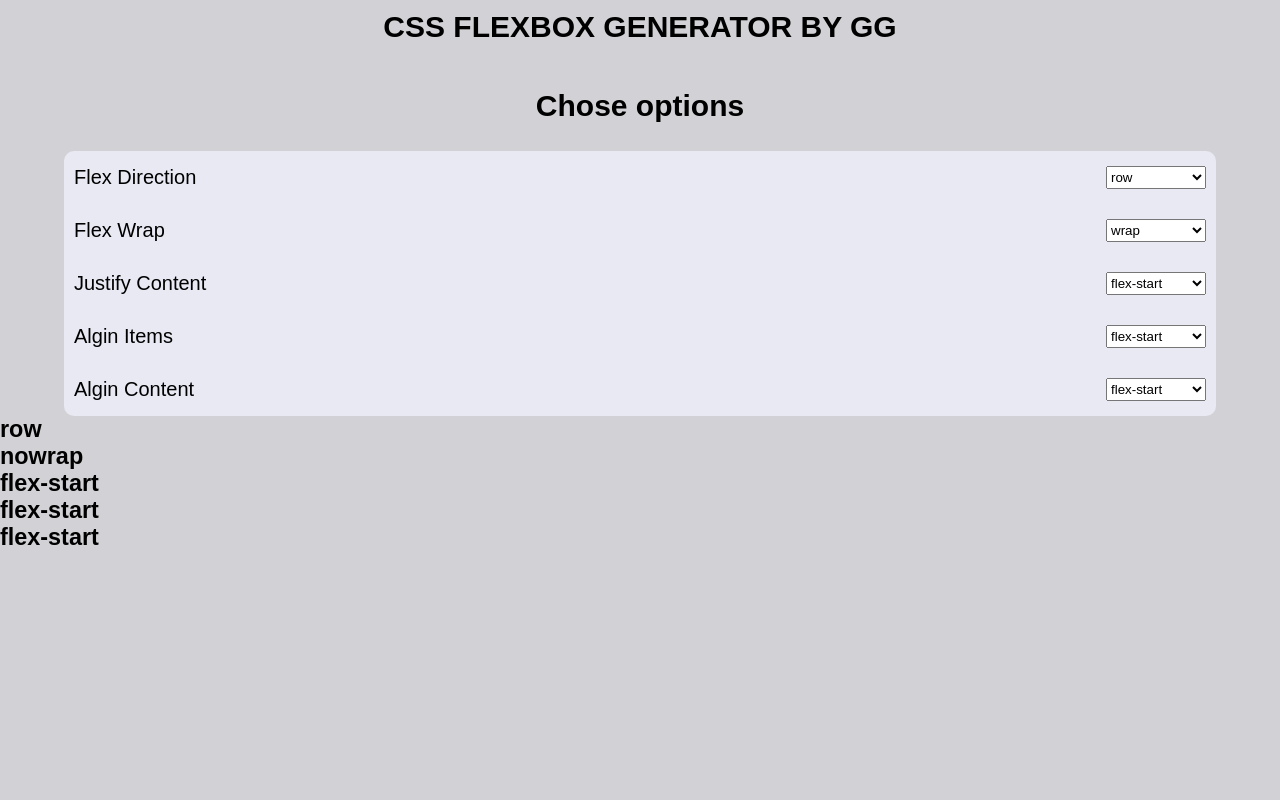
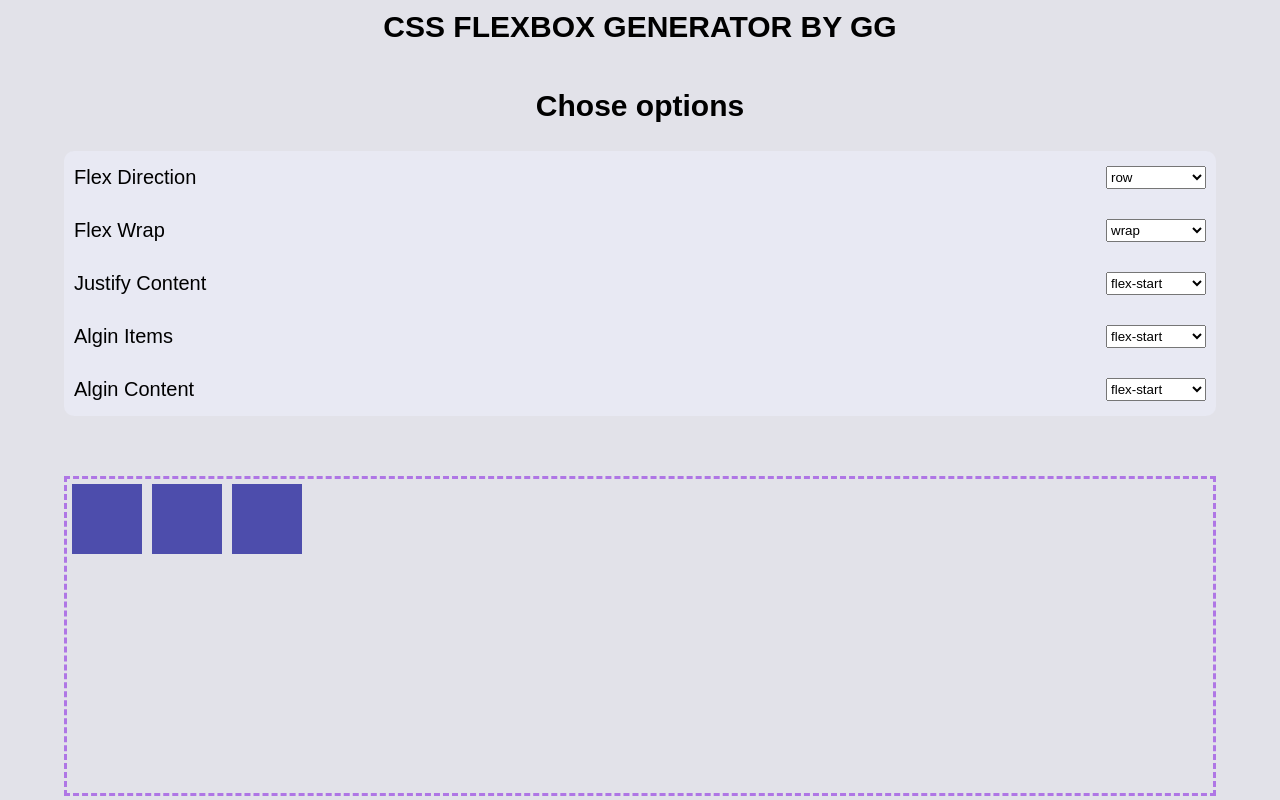
Before and after one commit to GrzeCHu-a11y/flexbox-generator, a React (Vite) app: page / in a window 1280 px wide. Built offline with nearby package versions, Linux system fonts and the light colour scheme.

Commit message:
sandbox  1.0

```diff
--- a/package.json
+++ b/package.json
@@ -4,7 +4,7 @@
   "version": "0.0.0",
   "type": "module",
   "scripts": {
-    "dev": "vite",
+    "dev": "vite --host",
     "build": "vite build",
     "lint": "eslint src --ext js,jsx --report-unused-disable-directives --max-warnings 0",
     "preview": "vite preview"
--- a/src/components/organisms/Form/Form.jsx
+++ b/src/components/organisms/Form/Form.jsx
@@ -58,10 +58,10 @@ const Form = () => {
           </select>
         </div>
         <div className={style.item}>
-          <label htmlFor="alginItems" className={style.label}>
+          <label htmlFor="alignItems" className={style.label}>
             Algin Items
           </label>
-          <select name="alginItems" id="alginItems" className={style.select} onChange={(e) => handleValueChange("alginItems", e.target.value)}>
+          <select name="alignItems" id="alignItems" className={style.select} onChange={(e) => handleValueChange("alignItems", e.target.value)}>
             <option value="flex-start">flex-start</option>
             <option value="flex-end">flex-end</option>
             <option value="center">center</option>
@@ -74,10 +74,10 @@ const Form = () => {
             Algin Content
           </label>
           <select
-            name="alginContent"
-            id="alginContent"
+            name="alignContent"
+            id="alignContent"
             className={style.select}
-            onChange={(e) => handleValueChange("alginContent", e.target.value)}
+            onChange={(e) => handleValueChange("alignContent", e.target.value)}
           >
             <option value="flex-start">flex-start</option>
             <option value="flex-end">flex-end</option>
--- a/src/components/organisms/Sandbox/Sandbox.jsx
+++ b/src/components/organisms/Sandbox/Sandbox.jsx
@@ -1,19 +1,33 @@
 import React, { useContext } from "react";
 import { FormContext } from "../../../context/DataContext";
+import style from "./Sandbox.module.scss";
 
 const Sandbox = () => {
   const context = useContext(FormContext);
-  console.log(context);
-  // console.log(context.flexDirection);
+  console.log(context.value.alignContent);
   return (
-    <div>
-      <h3>{context.value.flexDirection}</h3>
-      <h3>{context.value.flexWrap}</h3>
-      <h3>{context.value.justifyContent}</h3>
-      <h3>{context.value.alginItems}</h3>
-      <h3>{context.value.alginContent}</h3>
+    <div
+      className={style.sandboxContainer}
+      style={{
+        flexDirection: context.value.flexDirection,
+        flexWrap: context.value.flexWrap,
+        justifyContent: context.value.justifyContent,
+        alignItems: context.value.alignItems,
+        alignContent: context.value.alignContent,
+      }}
+    >
+      <div className={style.item}></div>
+      <div className={style.item}></div>
+      <div className={style.item}></div>
     </div>
   );
 };
 
 export default Sandbox;
+{
+  /* <h3>{context.value.flexDirection}</h3>
+<h3>{context.value.flexWrap}</h3>
+<h3>{context.value.justifyContent}</h3>
+<h3>{context.value.alginItems}</h3>
+<h3>{context.value.alginContent}</h3> */
+}
--- /dev/null
+++ b/src/components/organisms/Sandbox/Sandbox.module.scss
@@ -0,0 +1,15 @@
+.sandboxContainer {
+    display: flex;
+    width: 90%;
+    margin: 0 auto;
+    margin-top: 60px;
+    height: 40vh;
+    border: 3px dashed rgb(175, 118, 229);
+}
+
+.item {
+    width: 70px;
+    height: 70px;
+    background-color: rgb(77, 77, 172);
+    margin: 5px;
+}
--- a/src/context/DataContext.jsx
+++ b/src/context/DataContext.jsx
@@ -7,8 +7,8 @@ export const DataContext = ({ children }) => {
     flexDirection: "row",
     flexWrap: "nowrap",
     justifyContent: "flex-start",
-    alginItems: "flex-start",
-    alginContent: "flex-start",
+    alignItems: "flex-start",
+    alignContent: "flex-start",
   });
 
   return <FormContext.Provider value={{ setValues, value }}>{children}</FormContext.Provider>;
--- a/src/index.css
+++ b/src/index.css
@@ -11,7 +11,7 @@ body {
   padding: 0;
   margin: 0;
   box-sizing: border-box;
-  background-color: #d2d2d6;
+  background-color: #e2e2e9;
 }
 
 h1,h2,h3,h4,h5 {
```
